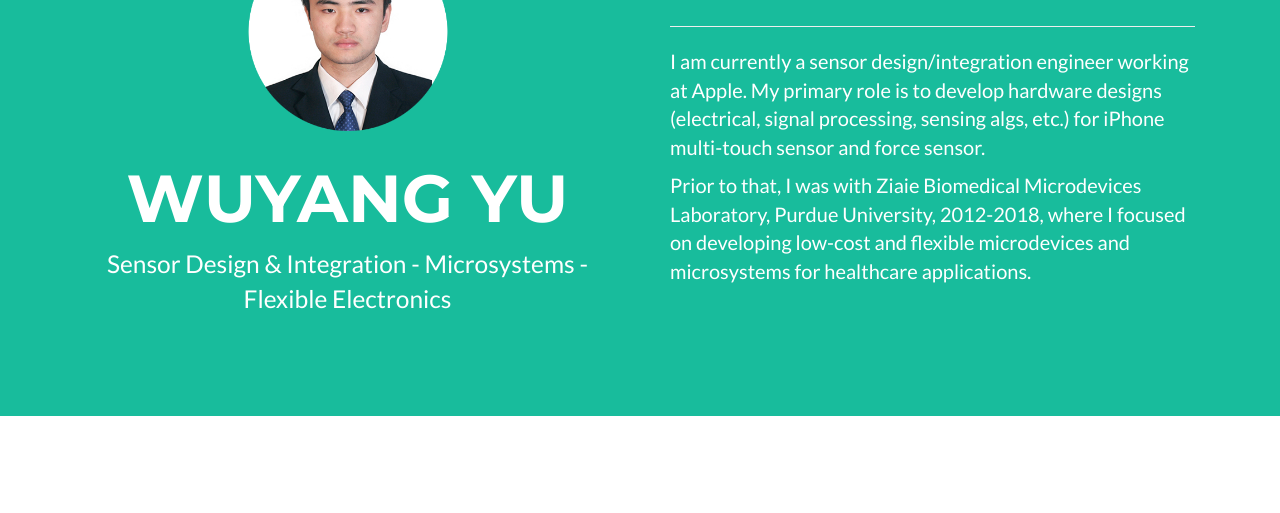
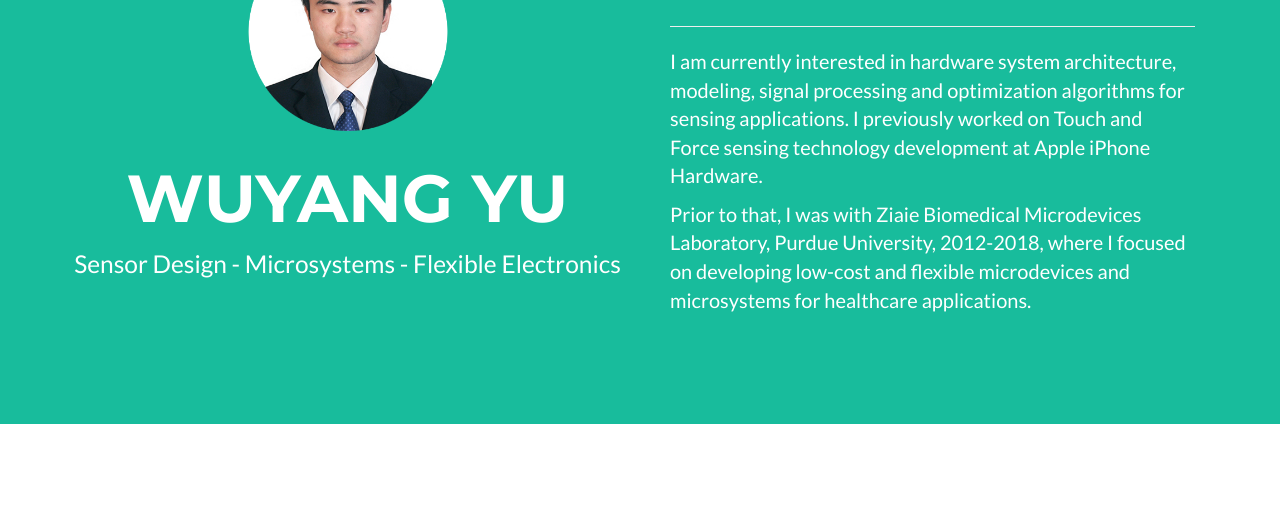
Before and after one commit to ywy1217/yuwuyang, a website: page index.html in a window 1280 px wide. Shown: the part 269-782 px from the top of the page. Drawn offline with nearby package versions, Linux system fonts and the light colour scheme.

Commit message:
Job Update

```diff
--- a/index.html
+++ b/index.html
@@ -77,7 +77,7 @@
                     <img class="img-responsive" src="img/portrait.png" alt="" width="200px">
                     <div class="intro-text">
                         <span class="name">Wuyang Yu</span>
-                        <span class="skills">Sensor Design & Integration - Microsystems - Flexible Electronics</span>
+                        <span class="skills">Sensor Design - Microsystems - Flexible Electronics</span>
                     </div>
                 </div>
 				<div class="col-lg-6">
@@ -104,7 +104,7 @@
 					</div>
 					<div class="col-lg-12" align="left">
 					<hr>
-						<p>I am currently a sensor design/integration engineer working at Apple. My primary role is to develop hardware designs (electrical, signal processing, sensing algs, etc.) for iPhone multi-touch sensor and force sensor. </p>
+						<p>I am currently interested in hardware system architecture, modeling, signal processing and optimization algorithms for sensing applications. I previously worked on Touch and Force sensing technology development at Apple iPhone Hardware.
 						<p>Prior to that, I was with Ziaie Biomedical Microdevices Laboratory, Purdue University, 2012-2018, where I focused on developing low-cost and flexible microdevices and microsystems for healthcare applications.</p>
 					</div>
 				</div>
```
